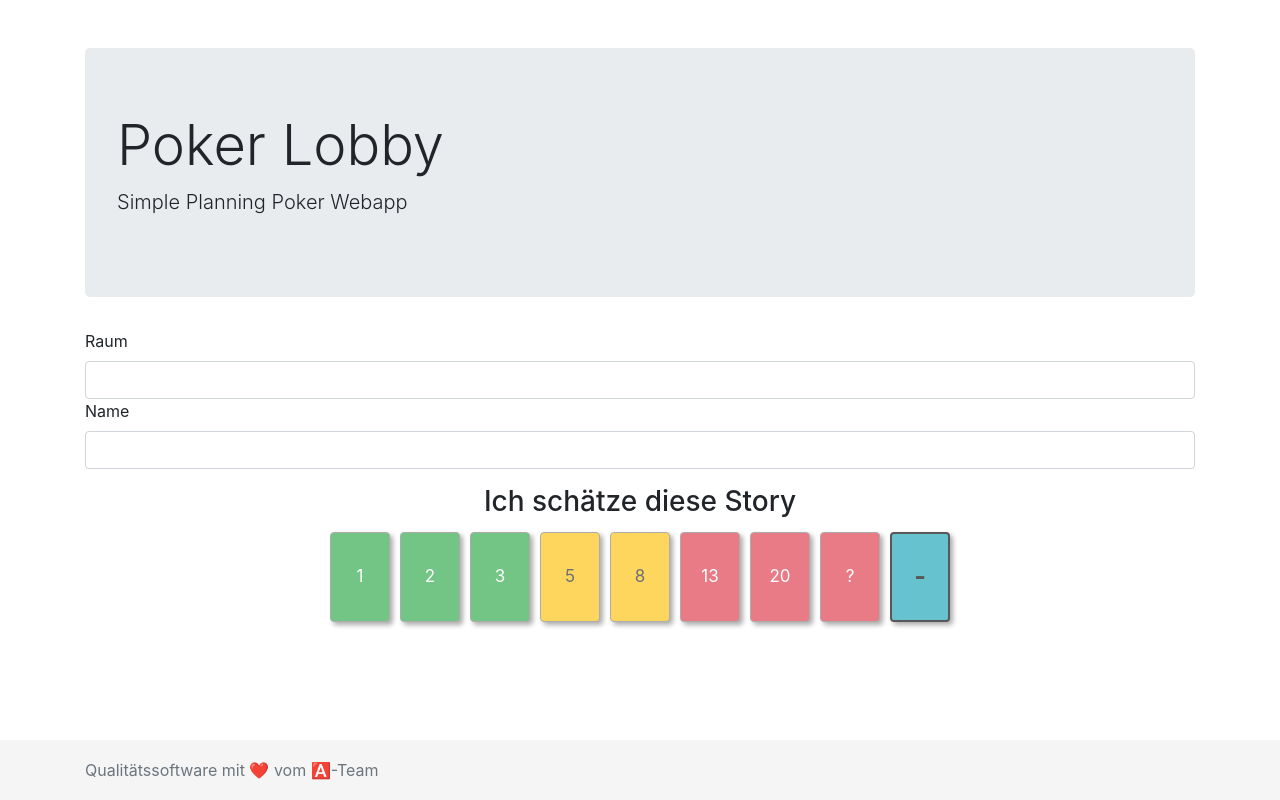
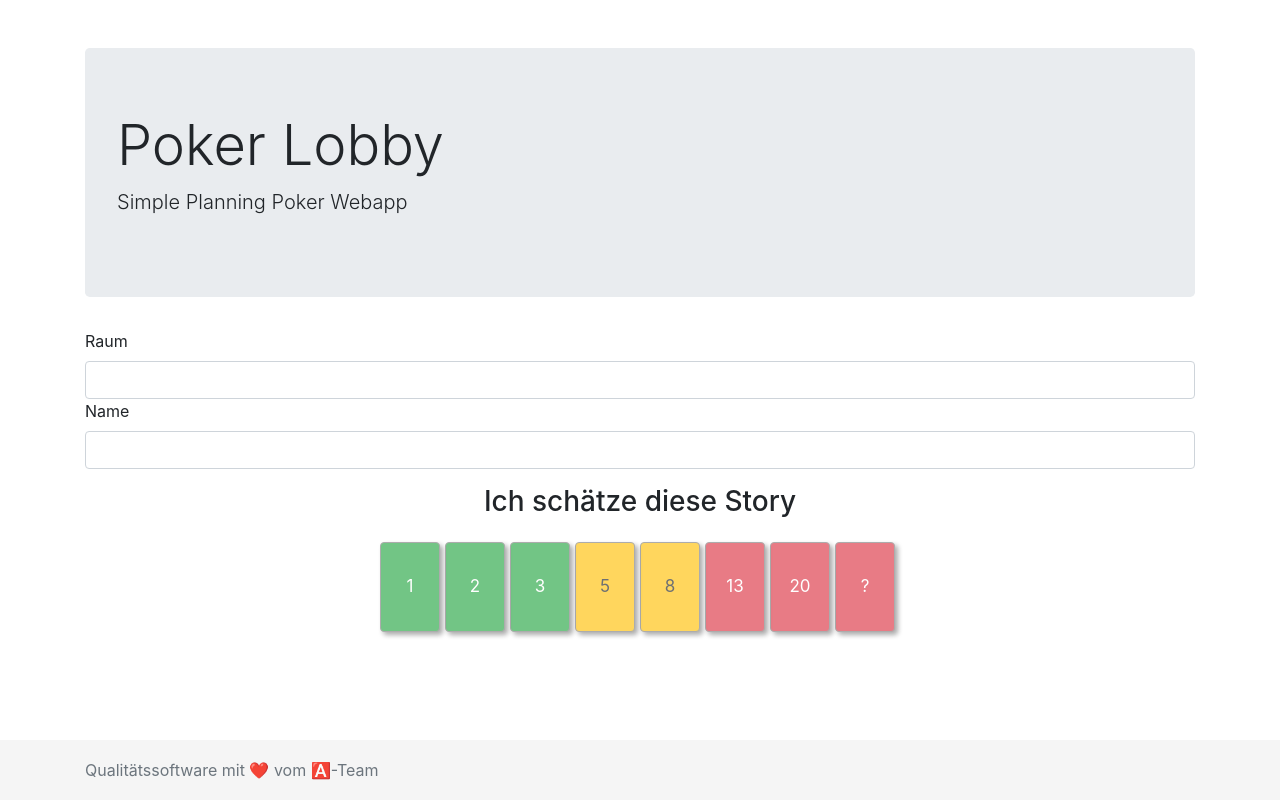
Before and after one commit to wam23/planningPoker, an Angular app: page / in a window 1280 px wide. Built offline with nearby package versions, Linux system fonts and the light colour scheme.

Commit message:
selection

```diff
--- a/src/app/poker-table/poker-table.component.css
+++ b/src/app/poker-table/poker-table.component.css
@@ -1,20 +1,17 @@
 .btn {
   width: 60px;
   height: 90px;
-  margin: 5px;
+  margin-right: 5px;
   border: grey solid 1px;
   box-shadow: 3px 3px 5px rgba(0, 0, 0, 0.5);
   font-size: 17px;
+  margin-top: 15px;
 }
 
 .btn:focus {
   outline: none;
-  border: none;
+  border: grey solid 1px;
+  margin-bottom: 15px;
+  margin-top: 0px;
+  font-weight: bold;
 }
-
-.btn-selection {
-  border: black 2px solid;
-  color: black;
-  font-weight: bold;
-  font-size: 25px;
-}
--- a/src/app/poker-table/poker-table.component.html
+++ b/src/app/poker-table/poker-table.component.html
@@ -8,5 +8,4 @@
   <button [attr.disabled]="cardDisabled()" type="button" class="btn btn-danger" (click)="vote(13)">13</button>
   <button [attr.disabled]="cardDisabled()" type="button" class="btn btn-danger" (click)="vote(20)">20</button>
   <button [attr.disabled]="cardDisabled()" type="button" class="btn btn-danger" (click)="vote(0)">?</button>
-  <button type="button" class="btn btn-info btn-selection" disabled>{{selectedVote || '-'}}</button>
 </div>
--- a/src/app/poker-table/poker-table.component.ts
+++ b/src/app/poker-table/poker-table.component.ts
@@ -17,8 +17,6 @@ export class PokerTableComponent {
   @Input() name;
   @Input() room;
 
-  selectedVote;
-
   vote(vote): void {
     this.http.post(`https://planningpoker-server.azurewebsites.net/rooms/${this.room}/vote`, {
       name: this.name,
@@ -29,7 +27,6 @@ export class PokerTableComponent {
 
     const info = `${this.name} voted ${vote} in ${this.room}.`;
     console.log(info);
-    this.selectedVote = vote;
   }
 
   cardDisabled(): string {
```
